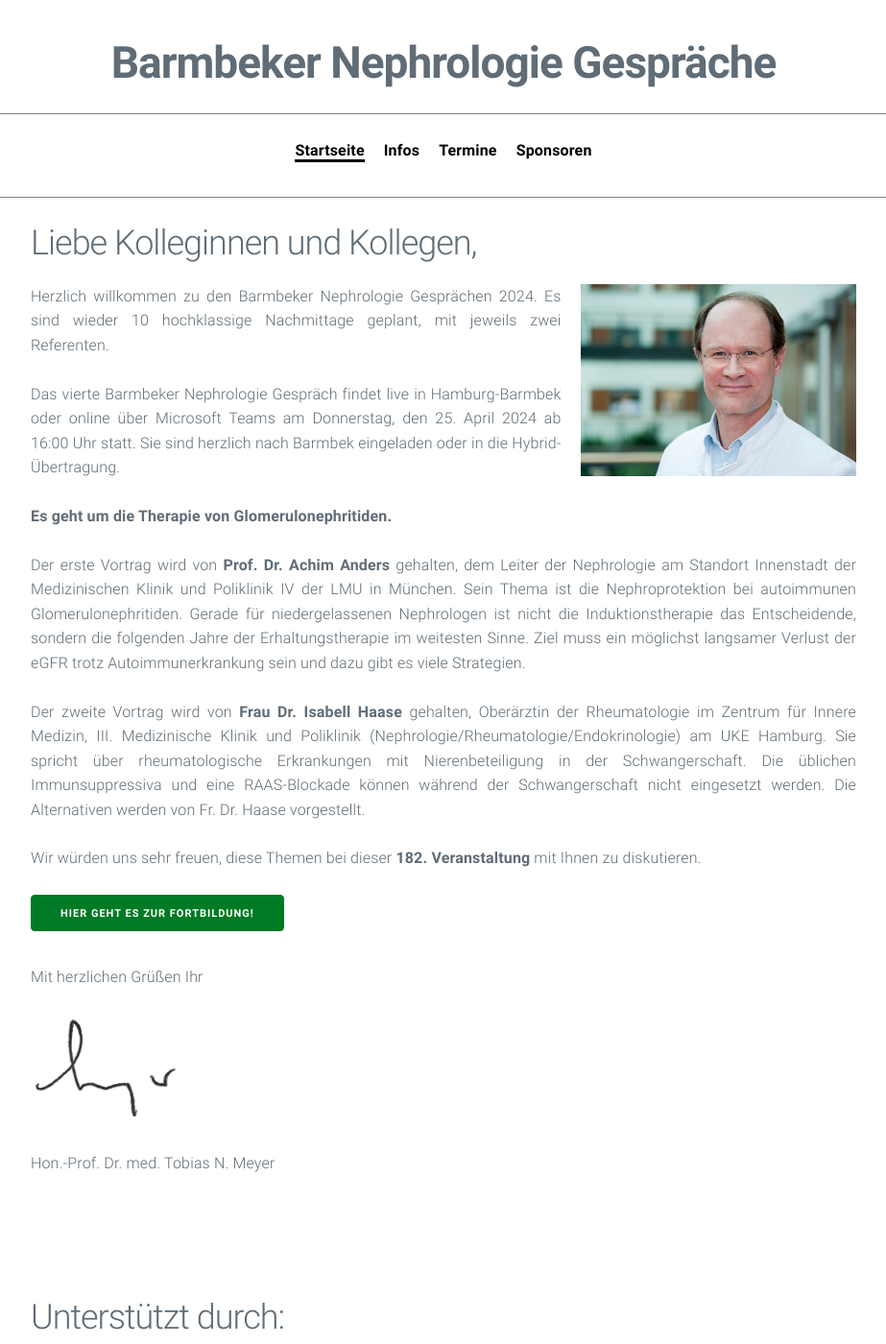
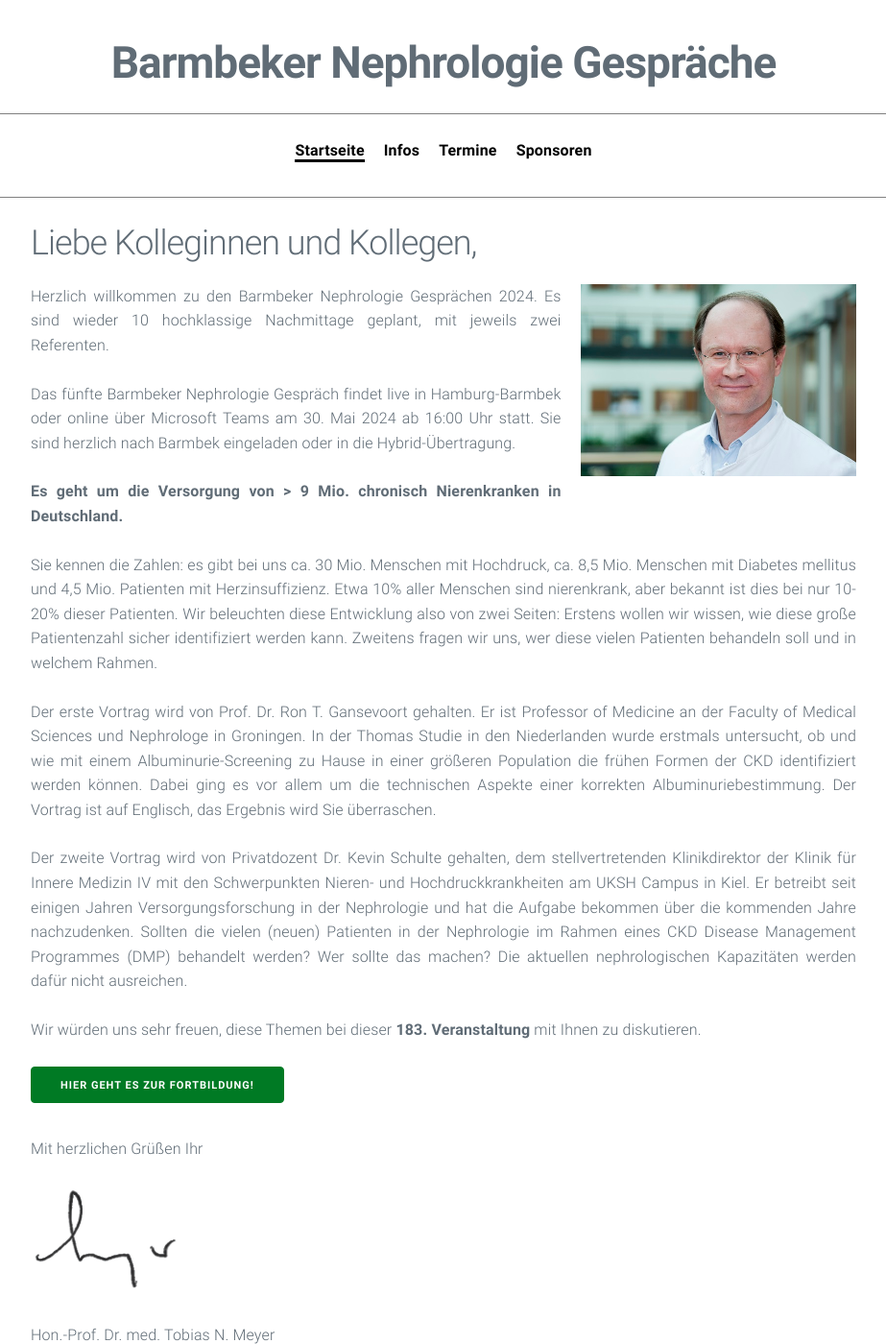
Before and after one commit to manuelpaul86/manuelpaul86.github.io, a Jekyll site: the page built from index.md, in a window 1280 px wide and 1400 px high. Shown: the whole window at 96% size, without its empty margins (178-1101 px from the left). Built offline with Jekyll 4.4.1, drawn with Linux system fonts in a browser that asks for light colours.

Commit message:
Update index.md

```diff
--- a/index.md
+++ b/index.md
@@ -7,15 +7,17 @@
 <img src="/assets/images/CA_Meyer.jpg" height="200rem" alt="Portraitfoto Hon. Prof. Dr. Tobias N. Meyer" style="float:right; margin-left:20px; margin-bottom:20px;">
 Herzlich willkommen zu den Barmbeker Nephrologie Gesprächen 2024. Es sind wieder 10 hochklassige Nachmittage geplant, mit jeweils zwei Referenten.
 
-Das vierte Barmbeker Nephrologie Gespräch findet live in Hamburg-Barmbek oder online über Microsoft Teams am Donnerstag, den 25. April 2024 ab 16:00 Uhr statt. Sie sind herzlich nach Barmbek eingeladen oder in die Hybrid-Übertragung.
+Das fünfte Barmbeker Nephrologie Gespräch findet live in Hamburg-Barmbek oder online über Microsoft Teams am 30. Mai 2024 ab 16:00 Uhr statt. Sie sind herzlich nach Barmbek eingeladen oder in die Hybrid-Übertragung.
 
-**Es geht um die Therapie von Glomerulonephritiden.**
+**Es geht um die Versorgung von > 9 Mio. chronisch Nierenkranken in Deutschland.**
 
-Der erste Vortrag wird von **Prof. Dr. Achim Anders** gehalten, dem Leiter der Nephrologie am Standort Innenstadt der Medizinischen Klinik und Poliklinik IV der LMU in München. Sein Thema ist die Nephroprotektion bei autoimmunen Glomerulonephritiden. Gerade für niedergelassenen Nephrologen ist nicht die Induktionstherapie das Entscheidende, sondern die folgenden Jahre der Erhaltungstherapie im weitesten Sinne. Ziel muss ein möglichst langsamer Verlust der eGFR trotz Autoimmunerkrankung sein und dazu gibt es viele Strategien.
+Sie kennen die Zahlen: es gibt bei uns ca. 30 Mio. Menschen mit Hochdruck, ca. 8,5 Mio. Menschen mit Diabetes mellitus und 4,5 Mio. Patienten mit Herzinsuffizienz. Etwa 10% aller Menschen sind nierenkrank, aber bekannt ist dies bei nur 10-20% dieser Patienten. Wir beleuchten diese Entwicklung also von zwei Seiten:  Erstens wollen wir wissen, wie diese große Patientenzahl sicher identifiziert werden kann. Zweitens fragen wir uns, wer diese vielen Patienten behandeln soll und in welchem Rahmen.
 
-Der zweite Vortrag wird von **Frau Dr. Isabell Haase** gehalten, Oberärztin der Rheumatologie im Zentrum für Innere Medizin, III. Medizinische Klinik und Poliklinik (Nephrologie/Rheumatologie/Endokrinologie) am UKE Hamburg. Sie spricht über rheumatologische Erkrankungen mit Nierenbeteiligung in der Schwangerschaft. Die üblichen Immunsuppressiva und eine RAAS-Blockade können während der Schwangerschaft nicht eingesetzt werden. Die Alternativen werden von Fr. Dr. Haase vorgestellt.
+Der erste Vortrag wird von Prof. Dr. Ron T. Gansevoort gehalten. Er ist Professor of Medicine an der Faculty of Medical Sciences und Nephrologe in Groningen. In der Thomas Studie in den Niederlanden wurde erstmals untersucht, ob und wie mit einem Albuminurie-Screening zu Hause in einer größeren Population die frühen Formen der CKD identifiziert werden können. Dabei ging es vor allem um die technischen Aspekte einer korrekten Albuminuriebestimmung. Der Vortrag ist auf Englisch, das Ergebnis wird Sie überraschen.
 
-Wir würden uns sehr freuen, diese Themen bei dieser **182. Veranstaltung** mit Ihnen zu diskutieren.
+Der zweite Vortrag wird von Privatdozent Dr. Kevin Schulte gehalten, dem stellvertretenden Klinikdirektor der Klinik für Innere Medizin IV mit den Schwerpunkten Nieren- und Hochdruckkrankheiten am UKSH Campus in Kiel. Er betreibt seit einigen Jahren Versorgungsforschung in der Nephrologie und hat die Aufgabe bekommen über die kommenden Jahre nachzudenken. Sollten die vielen (neuen) Patienten in der Nephrologie im Rahmen eines CKD Disease Management Programmes (DMP) behandelt werden? Wer sollte das machen? Die aktuellen nephrologischen Kapazitäten werden dafür nicht ausreichen.
+
+Wir würden uns sehr freuen, diese Themen bei dieser **183. Veranstaltung** mit Ihnen zu diskutieren.
 
 <a class="button" href="https://urldefense.com/v3/__https:/teams.microsoft.com/l/meetup-join/19*3ameeting_YmUxOTUxMDQtOWQ3MC00MWNkLWJhZmQtODZkMGRiMmM0OGE3*40thread.v2/0?context=*7b*22Tid*22*3a*22e6160a47-a12e-4ab1-be56-bddd09456693*22*2c*22Oid*22*3a*2254de3200-43af-4cbb-8fde-9d0457be7bcb*22*7d__;JSUlJSUlJSUlJSUlJSUl!!On_szuMZSg!P8KCBVeQsPDEIxj4qwiFDVMO5JeH1etvPsBx6GpLpi5veQZ0VTaIMGUiJ7xRwgLwe7KPxeebrT0HLDLQDSS2$" target="_blank">Hier geht es zur Fortbildung!</a>
 
```
